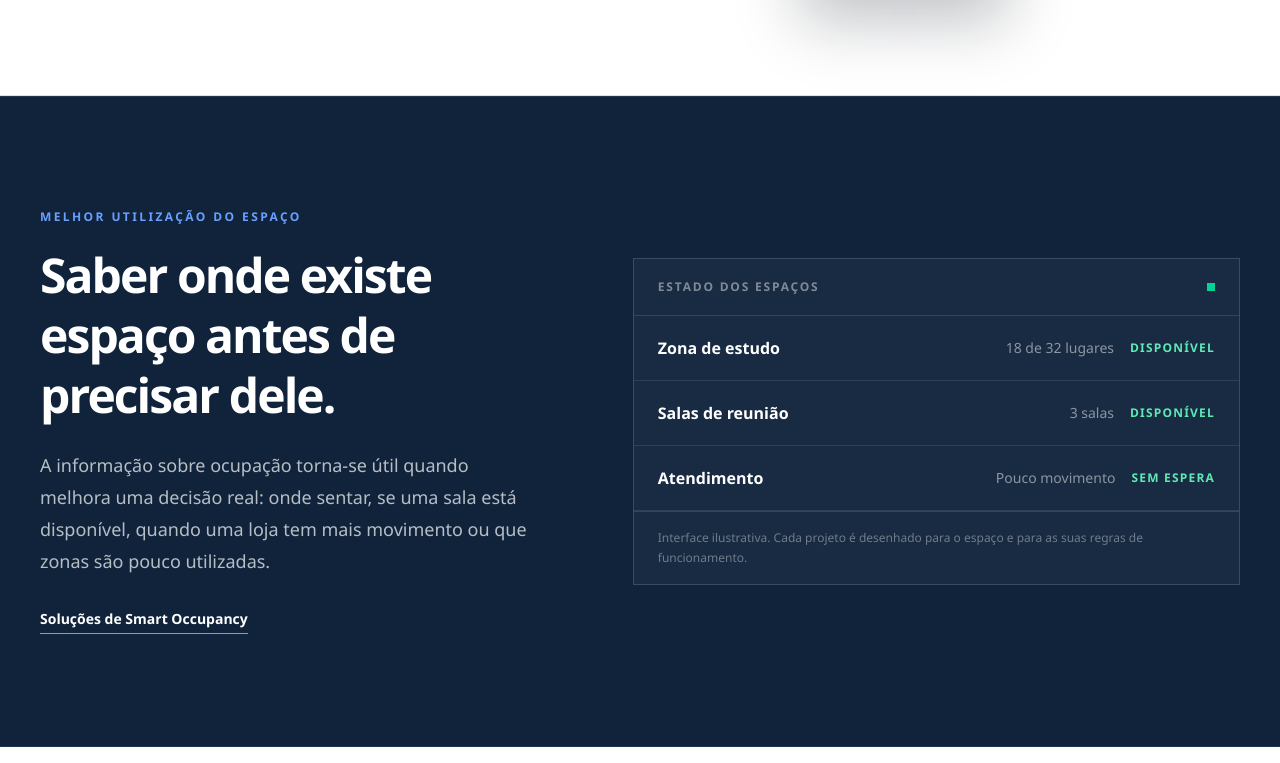
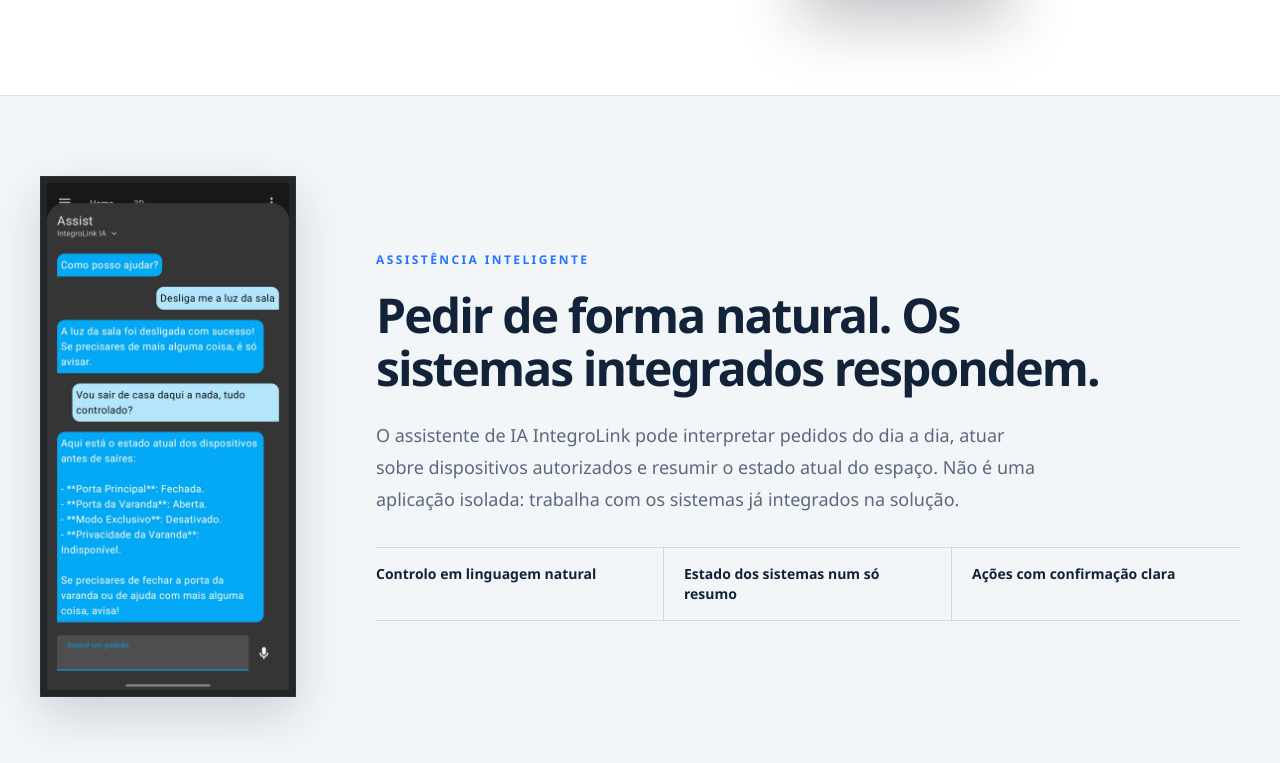
Before and after one commit to integrolink/integrolink-website, a Next.js app: page / in a window 1280 px wide. Shown: the part 2857-3620 px from the top of the page. Built offline with nearby package versions, Linux system fonts and the light colour scheme.

Commit message:
Apresenta assistente de IA integrado

```diff
--- a/src/app/en/services/page.tsx
+++ b/src/app/en/services/page.tsx
@@ -4,7 +4,7 @@ import { CategoryExplorer, type CategoryItem } from "@/components/CategoryExplor
 import { PageIntro } from "@/components/PageIntro";
 
 const services: CategoryItem[] = [
-  { id:"automacao", label:"Automation & Integration", statement:"Technology that works together.", icon:"automation", image:{src:"/fotos/foto4.jpeg",alt:"IntegroLink home control interface",portrait:true}, description:"We develop automation solutions that bring different devices and systems together on a single platform. The aim is to simplify everyday use, increase comfort and allow technology to work in coordination, regardless of the brands involved.", capabilitiesTitle:"What we can integrate", capabilities:["Home and business automation","Home Assistant","Device integration","Custom dashboards","Intelligent automations","Remote control"] },
+  { id:"automacao", label:"Automation & Integration", statement:"Technology that works together.", icon:"automation", image:{src:"/fotos/foto14.jpeg",alt:"IntegroLink AI assistant carrying out a request and checking the state of the home",portrait:true}, description:"We develop automation solutions that bring different devices and systems together on a single platform. The aim is to simplify everyday use, increase comfort and allow technology to work in coordination, regardless of the brands involved.", capabilitiesTitle:"What we can integrate", capabilities:["Home and business automation","Home Assistant","Device integration","Custom dashboards","Intelligent automations","Natural-language AI assistant","Remote control"] },
   { id:"seguranca", label:"Security & Video Surveillance", statement:"More protection for people and property.", icon:"security", image:{src:"/fotos/foto13.png",alt:"Video surveillance camera integrated by an entrance"}, description:"We implement security solutions tailored to each space, integrating video surveillance, alarms and sensors in a centralised platform for local or remote monitoring.", capabilitiesTitle:"What we can integrate", capabilities:["IP video surveillance","Alarm systems","Motion sensors","Flood sensors","Smoke sensors","Real-time notifications"] },
   { id:"redes", label:"Networks & Communications", statement:"A reliable infrastructure is the foundation of every system.", icon:"network", image:{src:"/fotos/foto2.jpeg",alt:"Central interface with video surveillance and energy use",portrait:true}, description:"We design and implement robust networks for smart equipment, communications and digital services, ensuring stability, performance and suitable coverage throughout the space.", capabilitiesTitle:"What we can integrate", capabilities:["Wi-Fi networks","Structured cabling","Business networks","VPN","Network management","Coverage optimisation"] },
   { id:"acessos", label:"Access Control", statement:"Full control over who enters and leaves.", icon:"access", image:{src:"/fotos/foto7.png",alt:"Access control by a home's entrance"}, description:"We develop solutions that manage access securely and conveniently, tailored to homes, short-term rentals, businesses and condominiums.", capabilitiesTitle:"What we can integrate", capabilities:["Smart locks","Video intercoms","Automatic gates","RFID cards","Biometrics","Remote access management"] },
@@ -13,5 +13,5 @@ const services: CategoryItem[] = [
   { id:"suporte", label:"Maintenance & Support", statement:"Technology continues to evolve.", icon:"support", image:{src:"/fotos/foto3.jpeg",alt:"IntegroLink interface with comfort and security states",portrait:true}, description:"After installation, we continue to support our clients through maintenance, technical support and the evolution of implemented solutions, keeping every system up to date and ready for new needs.", capabilitiesTitle:"How we support you", capabilities:["Technical assistance","Remote support","Software updates","System optimisation","Fault diagnosis","Installation expansion"] },
 ];
 
-export const metadata: Metadata = { title:"Automation, security and Smart Occupancy | IntegroLink", description:"Integrated automation, security, networking, access control, energy management and Smart Occupancy solutions.", alternates:{canonical:"/en/services",languages:{"pt-PT":"/servicos",en:"/en/services"}} };
+export const metadata: Metadata = { title:"Automation, AI assistance and Smart Occupancy | IntegroLink", description:"Integrated automation with AI assistance, security, networking, access control, energy management and Smart Occupancy solutions.", alternates:{canonical:"/en/services",languages:{"pt-PT":"/servicos",en:"/en/services"}} };
 export default function ServicesPage(){ return <><Navbar/><PageIntro eyebrow="Services" title="Integrated technology for safer, more efficient and easier-to-manage spaces." description="Explore our service areas and see how each one contributes to a truly integrated system."><CategoryExplorer items={services} locale="en"/></PageIntro></>; }
--- a/src/app/layout.tsx
+++ b/src/app/layout.tsx
@@ -13,7 +13,7 @@ export const metadata: Metadata = {
   authors: [{ name: "IntegroLink", url: "https://www.integrolink.pt" }],
   creator: "IntegroLink",
   publisher: "IntegroLink",
-  keywords: ["automação", "Smart Occupancy", "gestão de ocupação", "controlo de acessos", "videovigilância", "redes", "gestão energética", "Portugal"],
+  keywords: ["automação", "assistente IA", "inteligência artificial para edifícios", "Smart Occupancy", "gestão de ocupação", "controlo de acessos", "videovigilância", "redes", "gestão energética", "Portugal"],
   openGraph: {
     type: "website",
     locale: "pt_PT",
--- a/src/app/servicos/page.tsx
+++ b/src/app/servicos/page.tsx
@@ -12,7 +12,7 @@ const services: CategoryItem[] = [
     label: "Automação e Integração",
     statement: "Tecnologia que trabalha em conjunto.",
     icon: "automation",
-    image: { src:"/fotos/foto4.jpeg", alt:"Interface IntegroLink para controlo da habitação", portrait:true },
+    image: { src:"/fotos/foto14.jpeg", alt:"Assistente de IA IntegroLink a executar um pedido e consultar o estado da habitação", portrait:true },
     description:
       "Desenvolvemos soluções de automação que integram diferentes equipamentos e sistemas numa única plataforma. O objetivo é simplificar a utilização diária, aumentar o conforto e permitir que a tecnologia funcione de forma coordenada, independentemente das marcas utilizadas.",
     capabilitiesTitle: "O que podemos integrar",
@@ -22,6 +22,7 @@ const services: CategoryItem[] = [
       "Integração de equipamentos",
       "Dashboards personalizados",
       "Automatizações inteligentes",
+      "Assistente IA em linguagem natural",
       "Controlo remoto",
     ],
   },
@@ -138,7 +139,7 @@ const services: CategoryItem[] = [
 export const metadata: Metadata = {
   title: "Automação, segurança e Smart Occupancy | IntegroLink",
   description:
-    "Soluções de automação, segurança, redes, controlo de acessos, gestão energética e Smart Occupancy para espaços mais eficientes.",
+    "Soluções de automação com assistência por IA, segurança, redes, controlo de acessos, gestão energética e Smart Occupancy.",
   alternates: { canonical: "/servicos", languages: { "pt-PT": "/servicos", en: "/en/services" } },
 };
 
--- a/src/components/StructuredData.tsx
+++ b/src/components/StructuredData.tsx
@@ -16,7 +16,7 @@ export function StructuredData() {
           "https://www.linkedin.com/company/integrolink/",
           "https://www.facebook.com/share/199PNxdxka/",
         ],
-        knowsAbout: ["Automação", "Smart Occupancy", "Controlo de acessos", "Videovigilância", "Redes", "Gestão energética"],
+        knowsAbout: ["Automação", "Assistência por inteligência artificial", "Smart Occupancy", "Controlo de acessos", "Videovigilância", "Redes", "Gestão energética"],
       },
       {
         "@type": "WebSite",
--- a/src/sections/HomeExperience.tsx
+++ b/src/sections/HomeExperience.tsx
@@ -94,6 +94,22 @@ export function HomeExperience({ locale = "pt" }: { locale?: Locale }) {
       </Container>
     </section>
 
+    <section className="bg-[#f3f6f9] py-16 sm:py-20">
+      <Container className="grid items-center gap-10 lg:grid-cols-[16rem_1fr] lg:gap-20">
+        <div className="mx-auto w-48 overflow-hidden border border-[#293241] bg-[#252525] p-1.5 shadow-[0_18px_45px_rgba(7,15,28,.16)] sm:w-56 lg:w-full">
+          <Image src="/fotos/foto14.jpeg" alt={en ? "Conversation with the IntegroLink AI assistant" : "Conversa com o assistente de IA IntegroLink"} width={980} height={2048} className="h-auto w-full"/>
+        </div>
+        <div>
+          <p className="text-xs font-bold uppercase tracking-[.2em] text-brand">{en ? "Intelligent assistance" : "Assistência inteligente"}</p>
+          <h2 className="mt-5 max-w-3xl text-3xl font-bold leading-[1.12] tracking-[-.04em] sm:text-5xl">{en ? "Ask naturally. The integrated systems respond." : "Pedir de forma natural. Os sistemas integrados respondem."}</h2>
+          <p className="mt-6 max-w-2xl text-base leading-8 text-content-muted sm:text-lg">{en ? "The IntegroLink AI assistant can interpret everyday requests, act on authorised devices and summarise the current state of the space. It is not a separate application: it works with the systems already integrated into the solution." : "O assistente de IA IntegroLink pode interpretar pedidos do dia a dia, atuar sobre dispositivos autorizados e resumir o estado atual do espaço. Não é uma aplicação isolada: trabalha com os sistemas já integrados na solução."}</p>
+          <div className="mt-8 grid gap-0 border-y border-[#cfd8e3] sm:grid-cols-3">
+            {(en ? ["Natural-language control","System status at a glance","Actions with clear confirmation"] : ["Controlo em linguagem natural","Estado dos sistemas num só resumo","Ações com confirmação clara"]).map((item) => <p key={item} className="border-b border-[#cfd8e3] py-4 text-sm font-semibold last:border-b-0 sm:border-b-0 sm:border-r sm:px-5 sm:first:pl-0 sm:last:border-r-0">{item}</p>)}
+          </div>
+        </div>
+      </Container>
+    </section>
+
     <section className="border-y border-[#20354f] bg-[#10233b] py-20 text-white sm:py-28">
       <Container className="grid items-center gap-14 lg:grid-cols-[.9fr_1.1fr] lg:gap-24">
         <div>
```
Also changed, not shown: public/fotos/foto14.jpeg (added).
